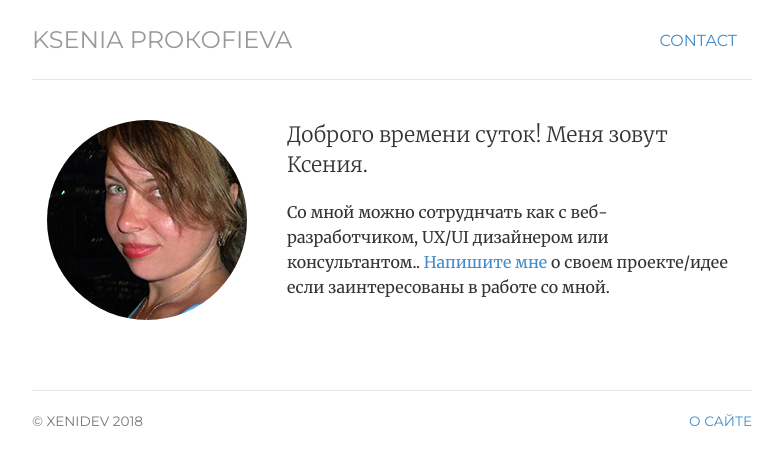
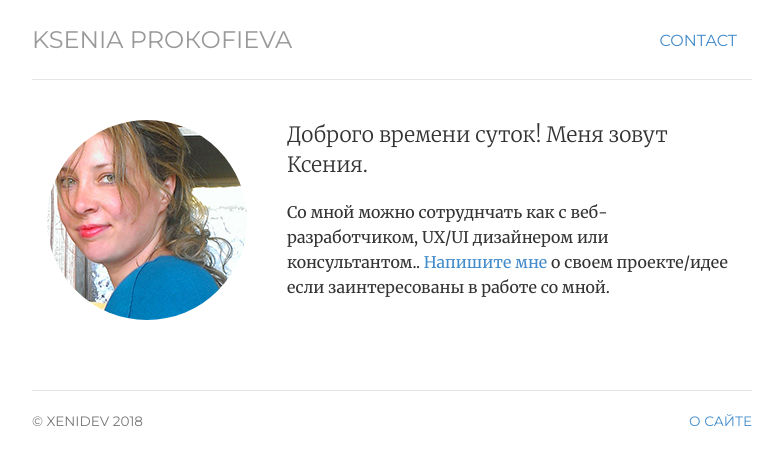
Before and after one commit to ValeraS/xenidev.github.io, a Jekyll site: the page built from index.html, in a window 1280 px wide. Shown: the top 465 px of the page, without its empty margins (248-1031 px from the left). Built offline with Jekyll 4.4.1, drawn with Linux system fonts in a browser that asks for light colours.

Commit message:
Update index.html

```diff
--- a/index.html
+++ b/index.html
@@ -9,7 +9,7 @@ description: Ksenia Proкоfieva is a UX/UI Designer.
 <!-- <div class="jumbotron"> -->
 <div class="row marketing">
 	<div class="col-sm-4">
-	<img  class="img-circle avatar" alt="Ksenia Proкоfieva" src="img/278-289.jpg">
+	<img  class="img-circle avatar" alt="Ksenia Proкоfieva" src="img/6.jpg">
 	</div>
 	<div itemscope itemtype="http://data-vocabulary.org/Person" class="col-sm-8">
 	<p class="lead">Доброго времени суток! Меня зовут <span itemprop="name">Ксения.</span></p>
```
